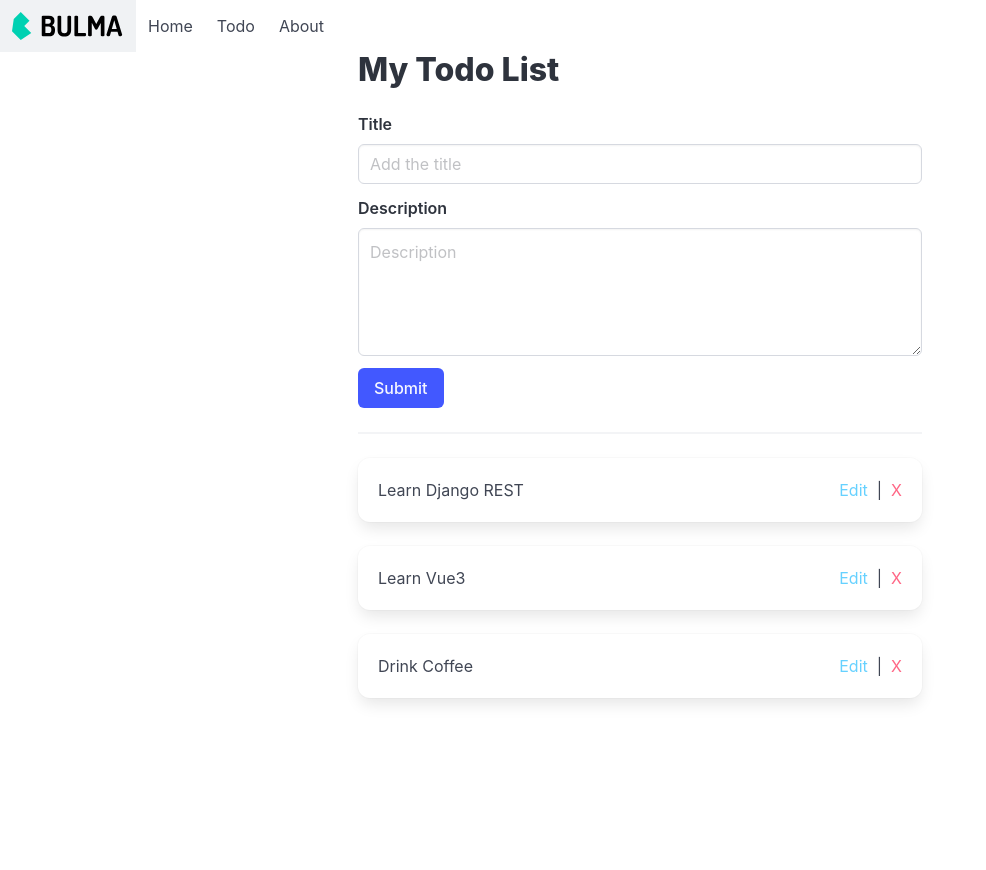
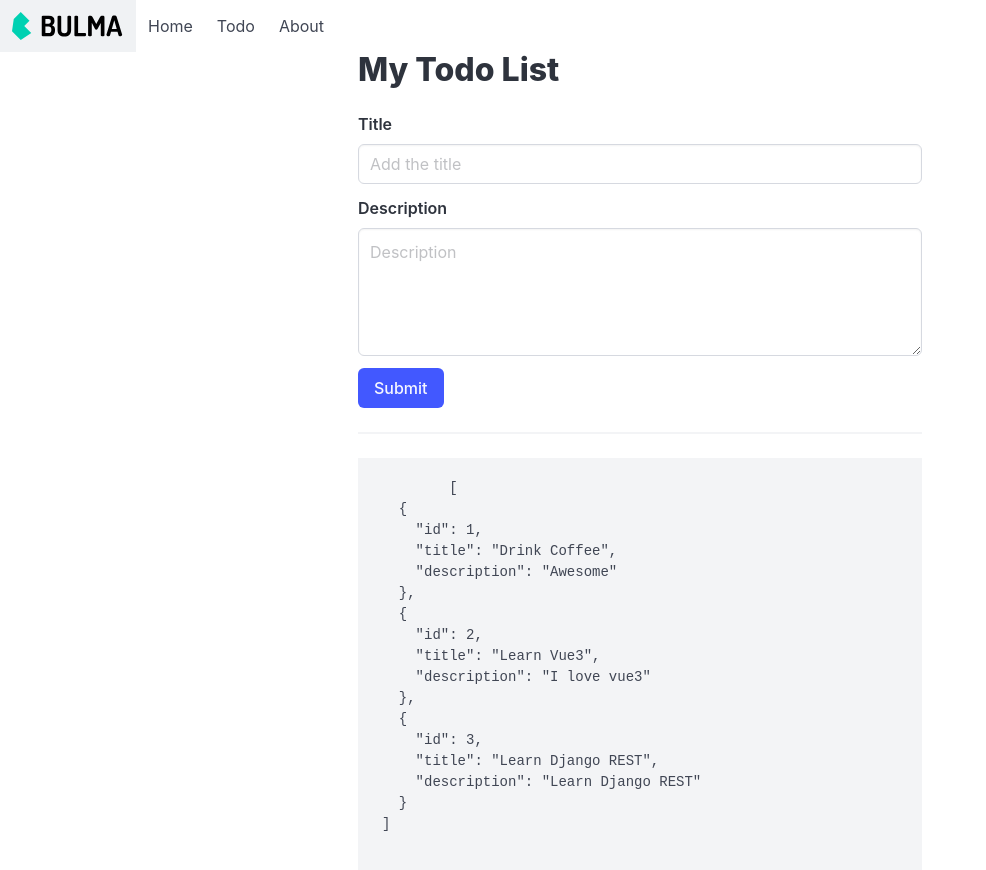
Before and after one commit to cckcoder/vue-101, a Vue app: page /todos in a window 1280 px wide. Shown: the top 870 px of the page, without its empty margins (0-986 px from the left). Before the commit the page ends 800 px from the top, so only its background shows below. Built offline with nearby package versions, Linux system fonts and the light colour scheme.

Commit message:
add: todo store; update: implement to use store

```diff
--- /dev/null
+++ b/src/stores/todo.js
@@ -0,0 +1,35 @@
+import { ref, computed, reactive } from 'vue'
+import { defineStore } from 'pinia'
+
+export const useTodoStore = defineStore('todo', () => {
+  const todos = ref([
+    { id: 1, title: 'Drink Coffee', description: 'Awesome' },
+    { id: 2, title: 'Learn Vue3', description: 'I love vue3' },
+    { id: 3, title: 'Learn Django REST', description: 'Learn Django REST' }
+  ])
+
+  const todoData = reactive({
+    title: '',
+    description: ''
+  })
+
+  const resetTodoData = () => {
+    todoData.title = ''
+    todoData.description = ''
+  }
+
+  const deleteTodoItem = (id) => {
+    todos.value = todos.value.filter((todo) => todo.id != id)
+  }
+
+  const submitTodoForm = () => {
+    todos.value.push({ ...todoData })
+    resetTodoData()
+  }
+  return {
+    todos,
+    todoData,
+    deleteTodoItem,
+    submitTodoForm
+  }
+})
--- a/src/views/TodoView.vue
+++ b/src/views/TodoView.vue
@@ -1,33 +1,10 @@
 <script setup>
-import { ref, reactive } from 'vue'
+import { ref } from 'vue'
 import TodoList from '@/components/TodoList.vue'
+import { useTodoStore } from '@/stores/todo.js'
 
-const todos = ref([
-  { id: 1, title: 'Drink Coffee', description: 'Awesome' },
-  { id: 2, title: 'Learn Vue3', description: 'I love vue3' },
-  { id: 3, title: 'Learn Django REST', description: 'Learn Django REST' }
-])
-
-const todoData = reactive({
-  title: '',
-  description: ''
-})
-
+const todoStore = useTodoStore()
 const title = ref('My Todo List')
-
-const resetTodoData = () => {
-  todoData.title = ''
-  todoData.description = ''
-}
-
-const deleteTodoItem = (id) => {
-  todos.value = todos.value.filter((todo) => todo.id != id)
-}
-
-const submitTodoForm = () => {
-  todos.value.push({ ...todoData })
-  resetTodoData()
-}
 </script>
 
 <template>
@@ -35,12 +12,12 @@ const submitTodoForm = () => {
     <div class="columns is-mobile">
       <div class="column is-half is-offset-one-quarter">
         <h1 class="title">{{ title }}</h1>
-        <form @submit.prevent="submitTodoForm">
+        <form @submit.prevent="todoStore.submitTodoForm">
           <div class="field">
             <label class="label">Title</label>
             <div class="control">
               <input
-                v-model="todoData.title"
+                v-model="todoStore.todoData.title"
                 class="input"
                 type="text"
                 placeholder="Add the title"
@@ -51,7 +28,7 @@ const submitTodoForm = () => {
             <label class="label">Description</label>
             <div class="control">
               <textarea
-                v-model="todoData.description"
+                v-model="todoStore.todoData.description"
                 class="textarea"
                 placeholder="Description"
               ></textarea>
@@ -62,8 +39,12 @@ const submitTodoForm = () => {
           </div>
         </form>
         <hr />
+        <pre>
+        {{ todoStore.todos }}
+        </pre>
+        <!--
         <TodoList :todos="todos" @delete-todo="deleteTodoItem" />
-      </div>
+      --></div>
     </div>
   </div>
 </template>
```
